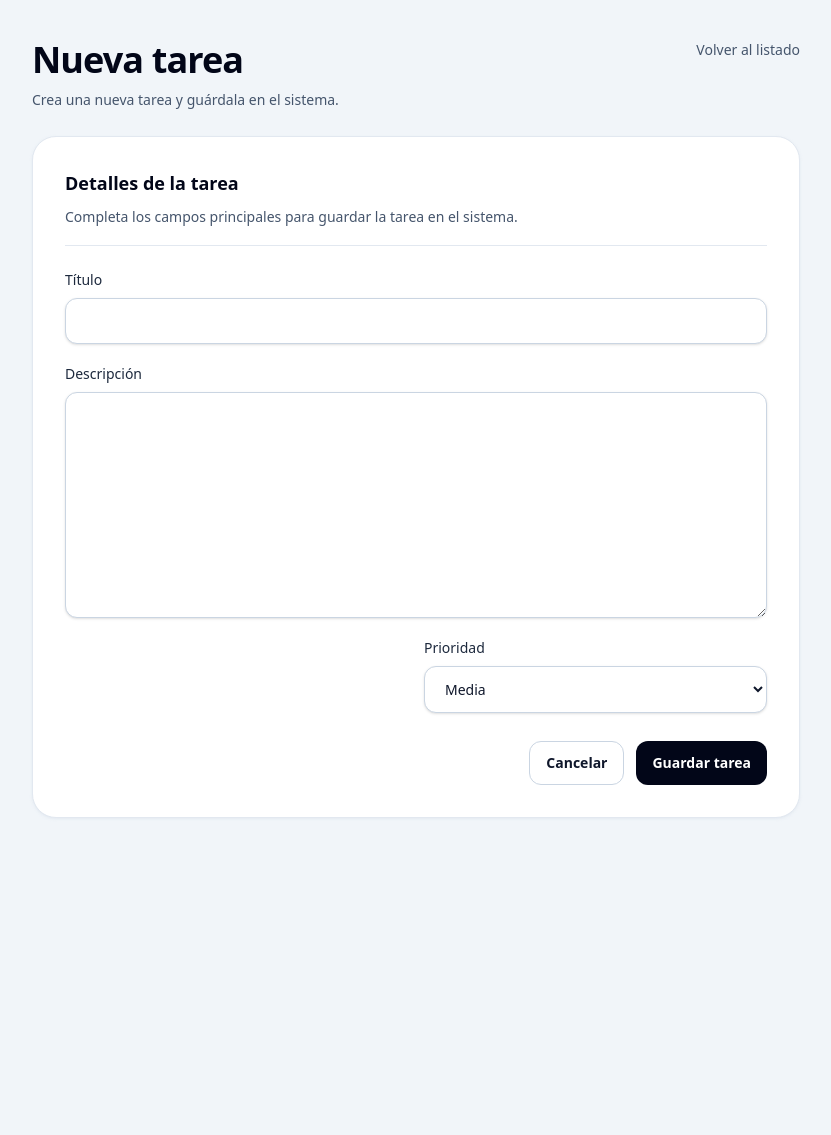
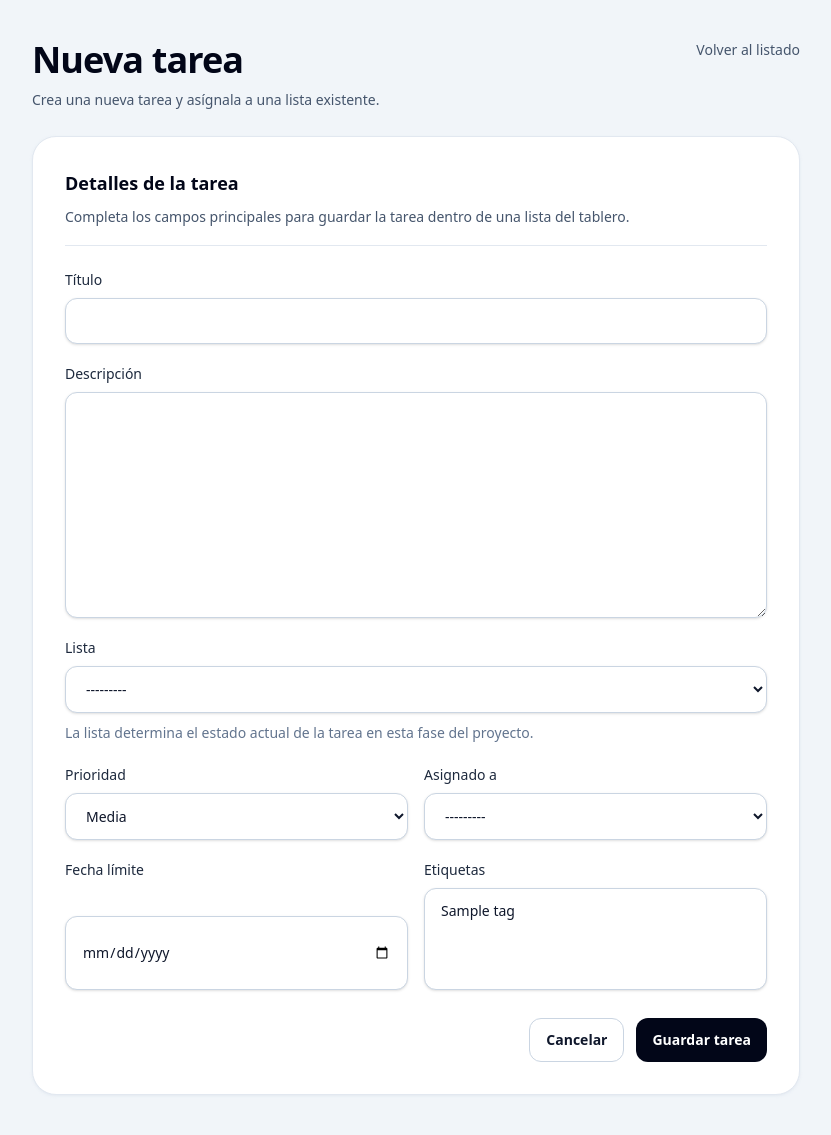
Before and after one commit to fjbravo75/django-task-manager, a Django app: page /create/ in a window 1280 px wide. Shown: the whole page, without its empty margins (224-1055 px from the left). Before the commit the page ends 818 px from the top, so only its background shows below. Run offline with Django 5.2, Linux system fonts and the light colour scheme; tables that the repository leaves empty hold one stand-in row (values such as "Sample post"); style sheets or scripts are compiled from the project's sources.

Commit message:
Align legacy task flow with kanban task model

```diff
--- a/tasks/forms.py
+++ b/tasks/forms.py
@@ -4,15 +4,33 @@ from tasks.models import Task
 
 
 class TaskForm(forms.ModelForm):
+    due_date = forms.DateField(
+        required=False,
+        widget=forms.DateInput(attrs={"type": "date"}),
+        label="Fecha límite",
+    )
+
     class Meta:
         model = Task
-        fields = ['title', 'description', 'task_list', 'priority', 'assignee', 'due_date', 'tags']
+        fields = ["title", "description", "task_list", "priority", "assignee", "due_date", "tags"]
         labels = {
-            'title': 'Título',
-            'description': 'Descripción',
-            'task_list': 'Lista',
-            'priority': 'Prioridad',
-            'assignee': 'Asignado a',
-            'due_date': 'Fecha límite',
-            'tags': 'Etiquetas',
+            "title": "Título",
+            "description": "Descripción",
+            "task_list": "Lista",
+            "priority": "Prioridad",
+            "assignee": "Asignado a",
+            "tags": "Etiquetas",
         }
+
+    def __init__(self, *args, **kwargs):
+        super().__init__(*args, **kwargs)
+        self.fields["task_list"].queryset = self.fields["task_list"].queryset.select_related("board").order_by(
+            "board__name",
+            "position",
+            "name",
+        )
+        self.fields["assignee"].queryset = self.fields["assignee"].queryset.order_by("username")
+        self.fields["tags"].queryset = self.fields["tags"].queryset.select_related("board").order_by(
+            "board__name",
+            "name",
+        )
--- a/tasks/templates/tasks/task_form.html
+++ b/tasks/templates/tasks/task_form.html
@@ -22,6 +22,12 @@
             <form method="post" class="grid gap-5" novalidate>
                 {% csrf_token %}
 
+                {% if form.non_field_errors %}
+                    <div class="rounded-2xl border border-rose-200 bg-rose-50 px-4 py-3 text-sm text-rose-700">
+                        {{ form.non_field_errors }}
+                    </div>
+                {% endif %}
+
                 <div class="grid gap-2">
                     <label for="{{ form.title.id_for_label }}">{{ form.title.label }}</label>
                     {{ form.title }}
@@ -34,17 +40,40 @@
                     {{ form.description.errors }}
                 </div>
 
+                <div class="grid gap-2">
+                    <div class="grid gap-2">
+                        <label for="{{ form.task_list.id_for_label }}">{{ form.task_list.label }}</label>
+                        {{ form.task_list }}
+                        <p class="text-sm leading-6 text-slate-500">La lista determina el estado actual de la tarea en esta fase del proyecto.</p>
+                        {{ form.task_list.errors }}
+                    </div>
+                </div>
+
                 <div class="grid gap-4 md:grid-cols-2">
-                    <div class="grid gap-2">
-                        <label for="{{ form.status.id_for_label }}">{{ form.status.label }}</label>
-                        {{ form.status }}
-                        {{ form.status.errors }}
-                    </div>
-
                     <div class="grid gap-2">
                         <label for="{{ form.priority.id_for_label }}">{{ form.priority.label }}</label>
                         {{ form.priority }}
                         {{ form.priority.errors }}
+                    </div>
+
+                    <div class="grid gap-2">
+                        <label for="{{ form.assignee.id_for_label }}">{{ form.assignee.label }}</label>
+                        {{ form.assignee }}
+                        {{ form.assignee.errors }}
+                    </div>
+                </div>
+
+                <div class="grid gap-4 md:grid-cols-2">
+                    <div class="grid gap-2">
+                        <label for="{{ form.due_date.id_for_label }}">{{ form.due_date.label }}</label>
+                        {{ form.due_date }}
+                        {{ form.due_date.errors }}
+                    </div>
+
+                    <div class="grid gap-2">
+                        <label for="{{ form.tags.id_for_label }}">{{ form.tags.label }}</label>
+                        {{ form.tags }}
+                        {{ form.tags.errors }}
                     </div>
                 </div>
 
--- a/tasks/views.py
+++ b/tasks/views.py
@@ -6,7 +6,11 @@ from tasks.models import Task
 
 
 def task_list(request):
-    task_list = Task.objects.order_by('pk')
+    task_list = (
+        Task.objects.select_related("task_list", "task_list__board", "assignee")
+        .prefetch_related("tags")
+        .order_by("task_list__board__name", "task_list__position", "pk")
+    )
     paginator = Paginator(task_list, 5)
     page_number = request.GET.get('page')
     tasks = paginator.get_page(page_number)
@@ -14,7 +18,10 @@ def task_list(request):
 
 
 def task_detail(request, pk):
-    task = get_object_or_404(Task, pk=pk)
+    task = get_object_or_404(
+        Task.objects.select_related("task_list", "task_list__board", "assignee").prefetch_related("tags"),
+        pk=pk,
+    )
     return render(request, 'tasks/task_detail.html', {'task': task})
 
 
@@ -31,9 +38,9 @@ def task_create(request):
         'form': form,
         'page_title': 'Nueva tarea',
         'screen_title': 'Nueva tarea',
-        'screen_subtitle': 'Crea una nueva tarea y guárdala en el sistema.',
+        'screen_subtitle': 'Crea una nueva tarea y asígnala a una lista existente.',
         'panel_title': 'Detalles de la tarea',
-        'panel_subtitle': 'Completa los campos principales para guardar la tarea en el sistema.',
+        'panel_subtitle': 'Completa los campos principales para guardar la tarea dentro de una lista del tablero.',
         'submit_label': 'Guardar tarea',
         'cancel_url': 'task_list',
     }
@@ -56,9 +63,9 @@ def task_update(request, pk):
         'task': task,
         'page_title': f'Editar {task.title}',
         'screen_title': 'Editar tarea',
-        'screen_subtitle': 'Actualiza los datos principales de la tarea seleccionada.',
+        'screen_subtitle': 'Actualiza la tarea y mueve su lista si hace falta.',
         'panel_title': 'Editar detalles',
-        'panel_subtitle': 'Modifica los campos necesarios y guarda los cambios en el sistema.',
+        'panel_subtitle': 'Modifica los campos necesarios y guarda los cambios en la estructura actual.',
         'submit_label': 'Guardar cambios',
         'cancel_url': 'task_detail',
         'cancel_url_kwargs': {'pk': task.pk},
@@ -79,6 +86,6 @@ def task_delete(request, pk):
         'screen_title': 'Eliminar tarea',
         'screen_subtitle': 'Confirma si quieres borrar esta tarea de forma definitiva.',
         'panel_title': 'Confirmación de borrado',
-        'panel_subtitle': 'Si confirmas, esta tarea se eliminará para siempre.',
+        'panel_subtitle': 'Si confirmas, esta tarea se eliminará para siempre de su lista actual.',
     }
     return render(request, 'tasks/task_confirm_delete.html', context)
```
Also changed, not shown: tasks/templates/tasks/task_confirm_delete.html (+12 -0 lines), tasks/templates/tasks/task_detail.html (+33 -3 lines), tasks/templates/tasks/task_list.html (+12 -2 lines).
